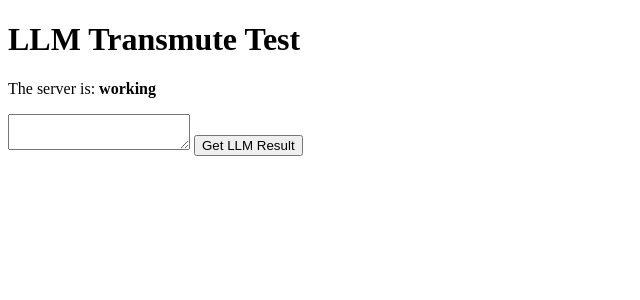
After one commit to AaronJohnston/llm-transmute, a FastAPI app: template templates/index.html in a window 1280 px wide. The commit adds this page. Shown: the top 300 px of the page, without its empty margins (0-640 px from the left). Run offline with FastAPI, Linux system fonts and the light colour scheme; the template is opened without the code that fills it, so the values that code supplies are empty; some libraries are stand-ins or nearby versions.

Commit message:
HTMX updating list working

```diff
--- a/server.py
+++ b/server.py
@@ -1,6 +1,6 @@
 from fastapi import FastAPI, Form, Request
 from typing import Annotated
-from fastapi.responses import PlainTextResponse
+from fastapi.responses import HTMLResponse, PlainTextResponse
 from fastapi.templating import Jinja2Templates
 from fastapi.staticfiles import StaticFiles
 from llama_cpp import Llama
@@ -13,11 +13,15 @@ app.mount('/static', StaticFiles(directory='static'), name='static')
 
 templates = Jinja2Templates(directory='templates')
 
+@app.get('/', response_class=HTMLResponse)
+async def index(request: Request):
+    return templates.TemplateResponse('index.html', {'request': request})
+
 @app.get('/healthcheck', response_class=PlainTextResponse)
 async def healthcheck():
     return 'working'
 
-@app.post('/llm', response_class=PlainTextResponse)
+@app.post('/llm', response_class=HTMLResponse)
 async def query_llm(request: Request, input: Annotated[str, Form()]):
     output = llm(
         input,
--- /dev/null
+++ b/templates/fragments/form.html
@@ -0,0 +1,6 @@
+<form>
+  <textarea id="llm-input" name="input"></textarea>
+  <button id="llm-submit" hx-post="/llm" hx-target="closest form">
+    Get LLM Result
+  </button>
+</form>
--- a/static/index.html
+++ b/templates/index.html
@@ -14,10 +14,7 @@
       ></span>
     </p>
 
-    <form>
-      <textarea id="llm-input" name="input"></textarea>
-      <button id="llm-submit" hx-post="/llm">Get LLM Result</button>
-    </form>
+    {% block form %} {% include 'fragments/form.html' %} {% endblock %}
 
     <div id="llm-output"></div>
 
--- a/templates/llm_response.html
+++ b/templates/llm_response.html
@@ -2,7 +2,4 @@
   <p><span style="font-weight: bold">Input:</span> {{input}}</p>
   <p><span style="font-weight: bold">Output:</span> {{output}}</p>
 </li>
-<form>
-  <textarea id="llm-input" name="input"></textarea>
-  <button id="llm-submit" hx-post="/llm">Get LLM Result</button>
-</form>
+{% block form %} {% include 'fragments/form.html' %} {% endblock %}
```
